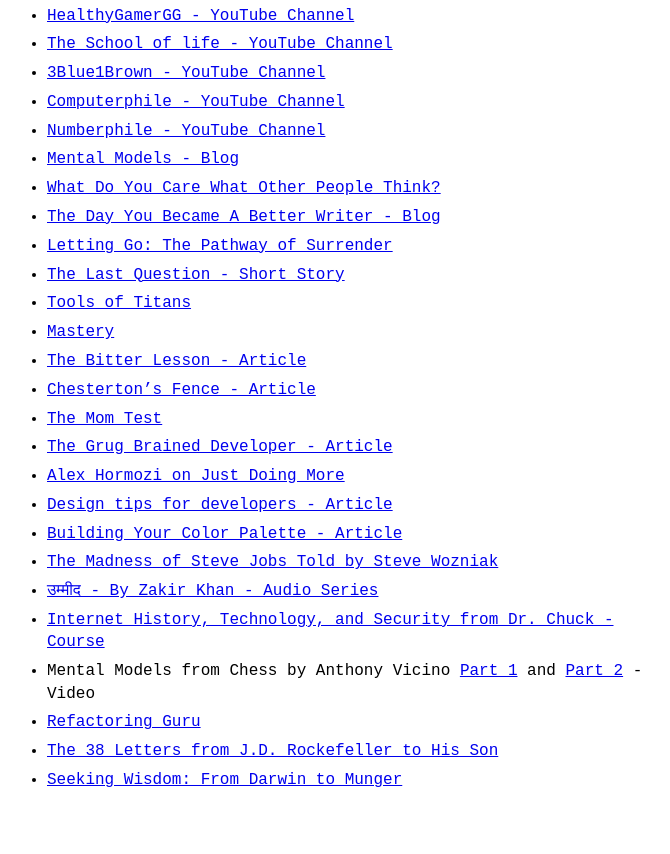
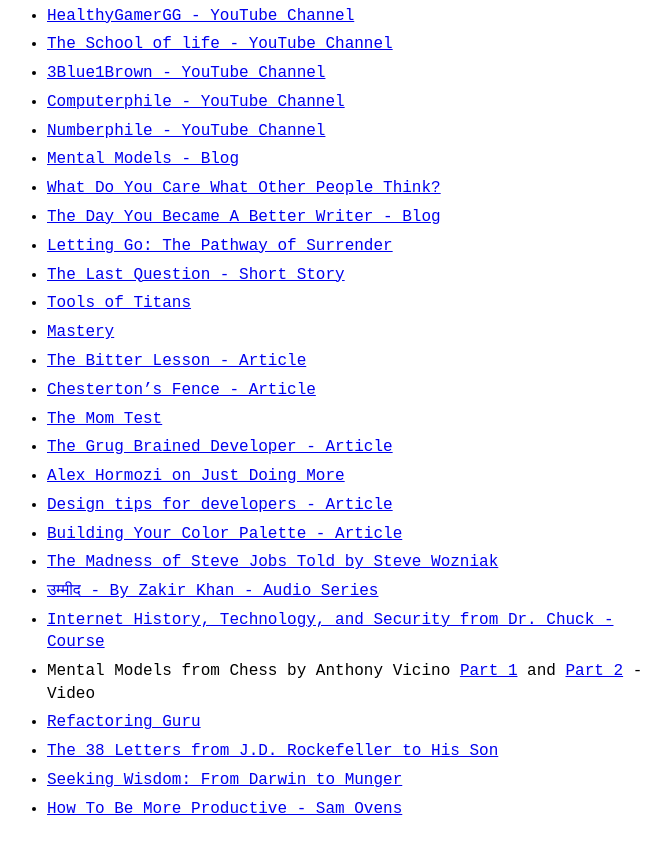
Before and after one commit to vishalvibes/vishalvibes.github.io, a Jekyll site: the page built from bookshelf.md, in a window 1280 px wide and 900 px high, scrolled down 1551 px. Shown: the top 854 px of the window, without its empty margins (313-983 px from the left). Built offline with Jekyll 4.4.1, drawn with Linux system fonts in a browser that asks for light colours.

Commit message:
Add resource on productivity by Sam Ovens

```diff
--- a/bookshelf.md
+++ b/bookshelf.md
@@ -81,3 +81,4 @@ permalink: /bookshelf
 - [Refactoring Guru](https://refactoring.guru)
 - [The 38 Letters from J.D. Rockefeller to His Son](https://www.goodreads.com/book/show/55286154-the-38-letters-from-j-d-rockefeller-to-his-son)
 - [Seeking Wisdom: From Darwin to Munger](https://www.goodreads.com/book/show/1995421.Seeking_Wisdom)
+- [How To Be More Productive - Sam Ovens](https://www.youtube.com/watch?v=hSbHTT7UKvA)
```
